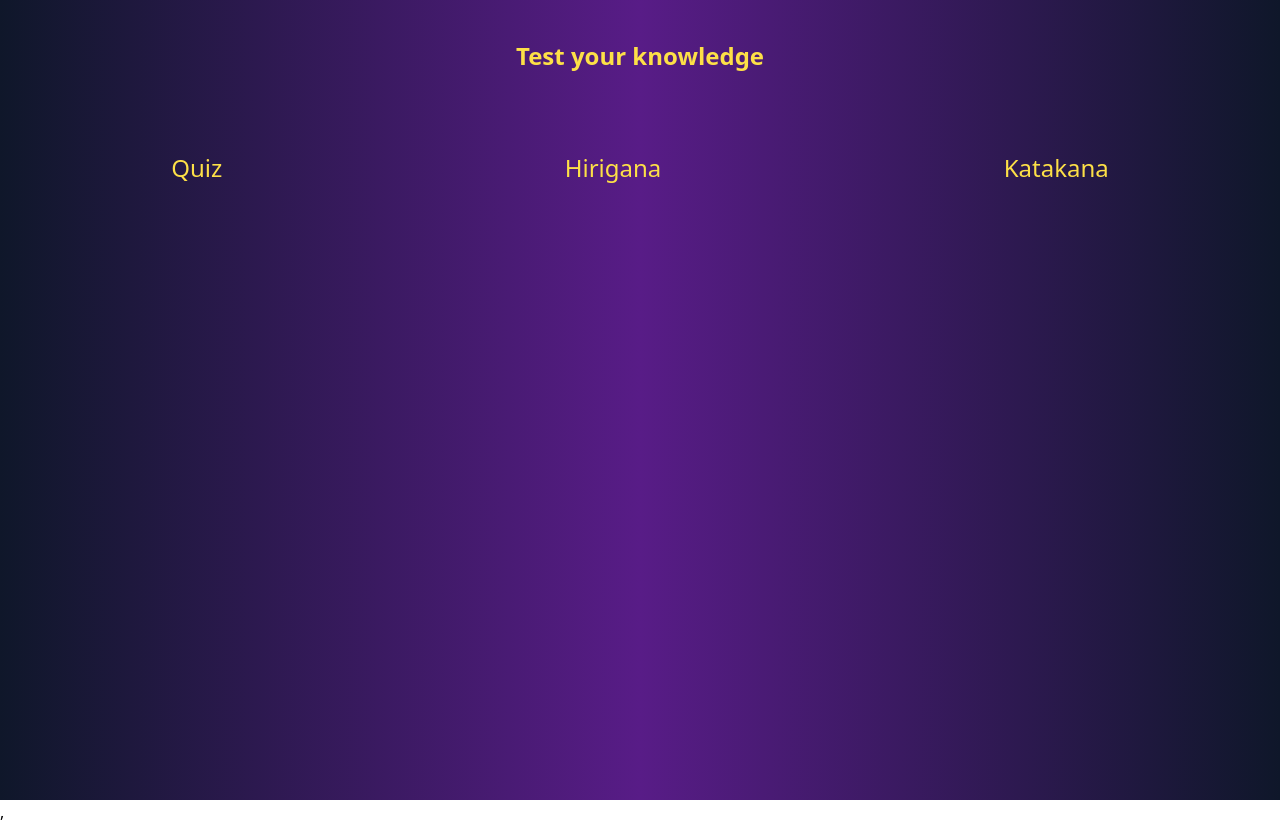
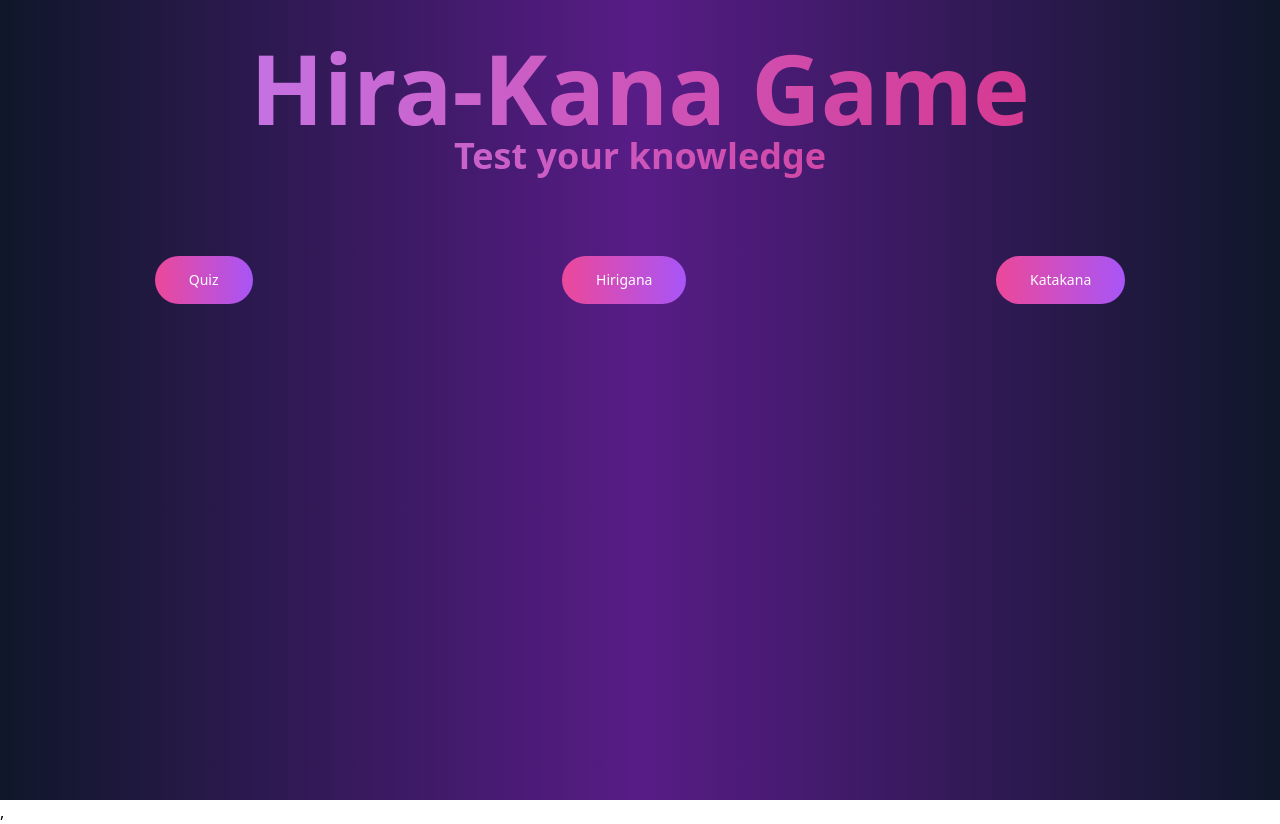
Before and after one commit to Akwei001/Japanese-Game, a React (Vite) app: page / in a window 1280 px wide. Built offline with nearby package versions, Linux system fonts and the light colour scheme.

Commit message:
home updated

```diff
--- a/src/Home.jsx
+++ b/src/Home.jsx
@@ -3,12 +3,36 @@ import { Link } from 'react-router-dom';
 
 function Home() {
   return (
-    <div className='min-h-screen bg-gradient-to-r from-slate-900 via-purple-900 to-slate-900 text-yellow-300 text-center text-2xl  font-sans'>
-      <h1 className=' font-bold p-10'>Test your knowledge</h1>
+    <div className='min-h-screen bg-gradient-to-r from-slate-900 via-purple-900 to-slate-900 text-white text-center text-2xl  font-sans'>
+      <h1 className=' font-extrabold text-transparent text-8xl bg-clip-text bg-gradient-to-r from-purple-400 to-pink-600 p-10'>
+        <div>Hira-Kana Game</div>
+        <div className='text-4xl'>Test your knowledge</div>
+      </h1>
       <div className='flex justify-around mt-10'>
-        <Link to='Quiz'>Quiz</Link>
-        <Link to='Hirigana'>Hirigana</Link>
-        <Link to='Katakana'>Katakana</Link>
+        <div className='inline-block p-[2px] rounded-full bg-gradient-to-r from-pink-500  to-purple-500 hover:text-white active:text-opacity-75 focus:outline-none focus:ring'>
+          <Link
+            to='Quiz'
+            className='block px-8 py-3 text-sm font-medium  rounded-full hover:bg-transparent'
+          >
+            Quiz
+          </Link>
+        </div>
+        <div className='inline-block p-[2px] rounded-full bg-gradient-to-r from-pink-500  to-purple-500 hover:text-white active:text-opacity-75 focus:outline-none focus:ring'>
+          <Link
+            to='Hirigana'
+            className='block px-8 py-3 text-sm font-medium  rounded-full hover:bg-transparent'
+          >
+            Hirigana
+          </Link>
+        </div>
+        <div className='inline-block p-[2px] rounded-full bg-gradient-to-r from-pink-500  to-purple-500 hover:text-white active:text-opacity-75 focus:outline-none focus:ring'>
+          <Link
+            to='Katakana '
+            className='block px-8 py-3 text-sm font-medium  rounded-full hover:bg-transparent'
+          >
+            Katakana
+          </Link>
+        </div>
       </div>
     </div>
   );
--- a/src/hirigana.jsx
+++ b/src/hirigana.jsx
@@ -81,7 +81,7 @@ function Hirigana() {
   const [htile, setHtile] = useState(hiriganaTile);
   return (
     <div
-      className='min-h-screen bg-gradient-to-r from-slate-900 via-purple-900 to-slate-900 bg-green-800 text-white text-center text-2xl
+      className='min-h-screen bg-gradient-to-r from-slate-900 via-purple-900 to-slate-900 text-white text-center text-2xl
     font-bold uppercase'
     >
       <p>Hirigana page</p>
```
